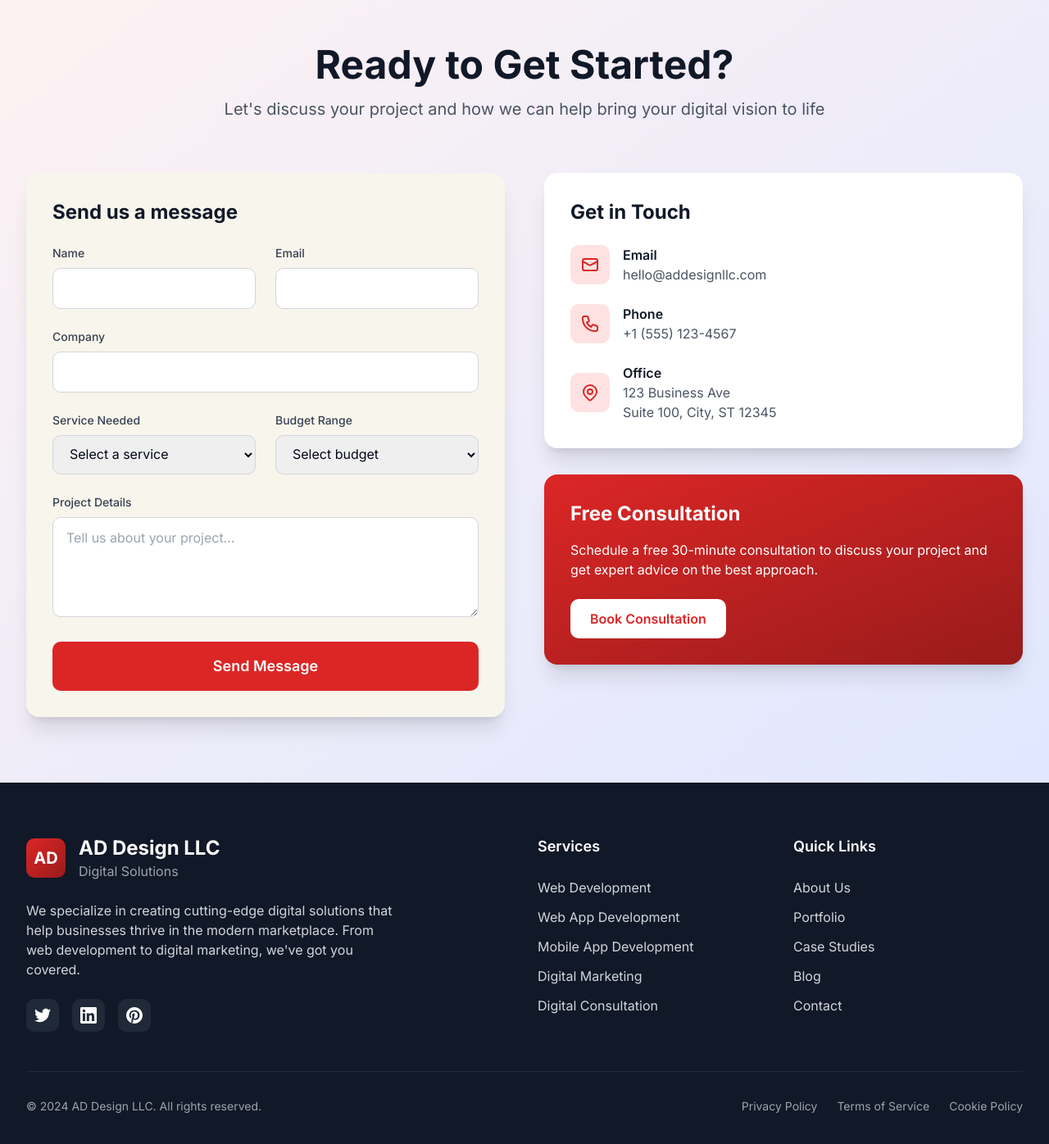
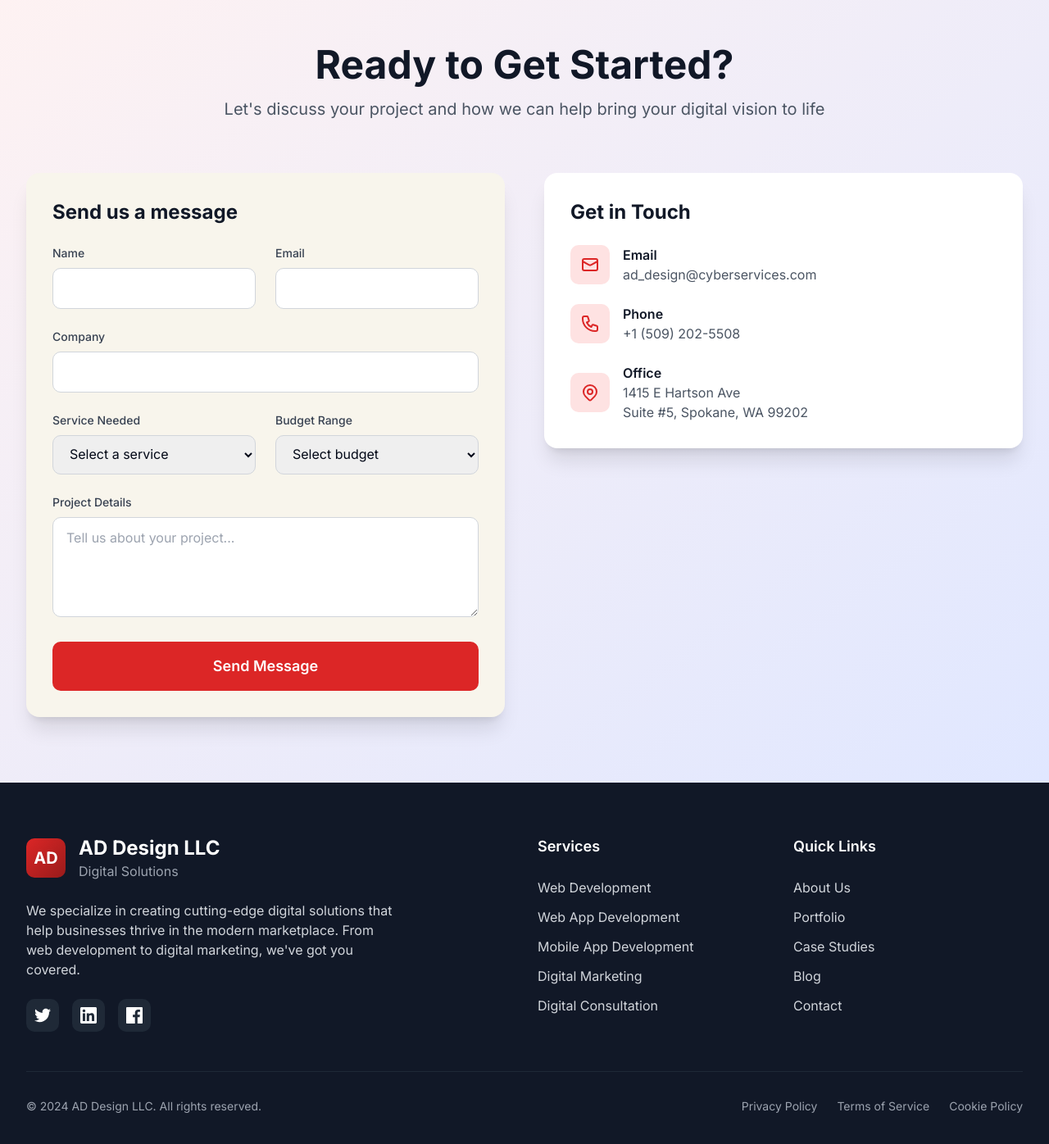
Before and after one commit to Ungabad/addesign-website, a React (Vite) app: page / in a window 1280 px wide. Shown: the part 5836-7232 px from the top of the page at 82% size. Built offline with nearby package versions, Linux system fonts and the light colour scheme.

Commit message:
Updated the socials and footer information

```diff
--- a/src/components/Contact.tsx
+++ b/src/components/Contact.tsx
@@ -148,7 +148,7 @@ const Contact: React.FC = () => {
                   </div>
                   <div>
                     <h4 className="font-semibold text-gray-900">Email</h4>
-                    <p className="text-gray-600">hello@addesignllc.com</p>
+                    <p className="text-gray-600">ad_design@cyberservices.com</p>
                   </div>
                 </div>
 
@@ -160,7 +160,7 @@ const Contact: React.FC = () => {
                   </div>
                   <div>
                     <h4 className="font-semibold text-gray-900">Phone</h4>
-                    <p className="text-gray-600">+1 (555) 123-4567</p>
+                    <p className="text-gray-600">+1 (509) 202-5508</p>
                   </div>
                 </div>
 
@@ -173,13 +173,13 @@ const Contact: React.FC = () => {
                   </div>
                   <div>
                     <h4 className="font-semibold text-gray-900">Office</h4>
-                    <p className="text-gray-600">123 Business Ave<br />Suite 100, City, ST 12345</p>
+                    <p className="text-gray-600">1415 E Hartson Ave<br />Suite #5, Spokane, WA 99202</p>
                   </div>
                 </div>
               </div>
             </div>
 
-            <div className="bg-gradient-to-br from-red-600 to-red-800 rounded-2xl shadow-xl p-8 text-white">
+            {/* <div className="bg-gradient-to-br from-red-600 to-red-800 rounded-2xl shadow-xl p-8 text-white">
               <h3 className="text-2xl font-bold mb-4">Free Consultation</h3>
               <p className="mb-6">
                 Schedule a free 30-minute consultation to discuss your project and get expert advice on the best approach.
@@ -187,7 +187,7 @@ const Contact: React.FC = () => {
               <button className="bg-white text-red-600 hover:bg-gray-100 px-6 py-3 rounded-lg font-semibold transition-all duration-300">
                 Book Consultation
               </button>
-            </div>
+            </div> */}
           </div>
         </div>
       </div>
--- a/src/components/Footer.tsx
+++ b/src/components/Footer.tsx
@@ -20,19 +20,19 @@ const Footer: React.FC = () => {
               We specialize in creating cutting-edge digital solutions that help businesses thrive in the modern marketplace. From web development to digital marketing, we've got you covered.
             </p>
             <div className="flex space-x-4">
-              <a href="#" className="w-10 h-10 bg-gray-800 rounded-lg flex items-center justify-center hover:bg-red-600 transition-colors duration-300">
+              <a href="https://x.com/AD_Design_LLC" className="w-10 h-10 bg-gray-800 rounded-lg flex items-center justify-center hover:bg-red-600 transition-colors duration-300">
                 <svg className="w-5 h-5" fill="currentColor" viewBox="0 0 24 24">
                   <path d="M24 4.557c-.883.392-1.832.656-2.828.775 1.017-.609 1.798-1.574 2.165-2.724-.951.564-2.005.974-3.127 1.195-.897-.957-2.178-1.555-3.594-1.555-3.179 0-5.515 2.966-4.797 6.045-4.091-.205-7.719-2.165-10.148-5.144-1.29 2.213-.669 5.108 1.523 6.574-.806-.026-1.566-.247-2.229-.616-.054 2.281 1.581 4.415 3.949 4.89-.693.188-1.452.232-2.224.084.626 1.956 2.444 3.379 4.6 3.419-2.07 1.623-4.678 2.348-7.29 2.04 2.179 1.397 4.768 2.212 7.548 2.212 9.142 0 14.307-7.721 13.995-14.646.962-.695 1.797-1.562 2.457-2.549z"/>
                 </svg>
               </a>
-              <a href="#" className="w-10 h-10 bg-gray-800 rounded-lg flex items-center justify-center hover:bg-red-600 transition-colors duration-300">
+              <a href="https://www.linkedin.com/company/ad-design-llc" className="w-10 h-10 bg-gray-800 rounded-lg flex items-center justify-center hover:bg-red-600 transition-colors duration-300">
                 <svg className="w-5 h-5" fill="currentColor" viewBox="0 0 24 24">
                   <path d="M20.447 20.452h-3.554v-5.569c0-1.328-.027-3.037-1.852-3.037-1.853 0-2.136 1.445-2.136 2.939v5.667H9.351V9h3.414v1.561h.046c.477-.9 1.637-1.85 3.37-1.85 3.601 0 4.267 2.37 4.267 5.455v6.286zM5.337 7.433c-1.144 0-2.063-.926-2.063-2.065 0-1.138.92-2.063 2.063-2.063 1.14 0 2.064.925 2.064 2.063 0 1.139-.925 2.065-2.064 2.065zm1.782 13.019H3.555V9h3.564v11.452zM22.225 0H1.771C.792 0 0 .774 0 1.729v20.542C0 23.227.792 24 1.771 24h20.451C23.2 24 24 23.227 24 22.271V1.729C24 .774 23.2 0 22.222 0h.003z"/>
                 </svg>
               </a>
-              <a href="#" className="w-10 h-10 bg-gray-800 rounded-lg flex items-center justify-center hover:bg-red-600 transition-colors duration-300">
-                <svg className="w-5 h-5" fill="currentColor" viewBox="0 0 24 24">
-                  <path d="M12.017 0C5.396 0 .029 5.367.029 11.987c0 5.079 3.158 9.417 7.618 11.174-.105-.949-.199-2.403.041-3.439.219-.937 1.406-5.957 1.406-5.957s-.359-.72-.359-1.781c0-1.663.967-2.911 2.168-2.911 1.024 0 1.518.769 1.518 1.688 0 1.029-.653 2.567-.992 3.992-.285 1.193.6 2.165 1.775 2.165 2.128 0 3.768-2.245 3.768-5.487 0-2.861-2.063-4.869-5.008-4.869-3.41 0-5.409 2.562-5.409 5.199 0 1.033.394 2.143.889 2.741.099.12.112.225.085.345-.09.375-.293 1.199-.334 1.363-.053.225-.172.271-.402.165-1.495-.69-2.433-2.878-2.433-4.646 0-3.776 2.748-7.252 7.92-7.252 4.158 0 7.392 2.967 7.392 6.923 0 4.135-2.607 7.462-6.233 7.462-1.214 0-2.357-.629-2.75-1.378l-.748 2.853c-.271 1.043-1.002 2.35-1.492 3.146C9.57 23.812 10.763 24.009 12.017 24c6.624 0 11.99-5.367 11.99-11.987C24.007 5.367 18.641.001 12.017.001z"/>
+              <a href="https://www.facebook.com/ADDesignLLC" className="w-10 h-10 bg-gray-800 rounded-lg flex items-center justify-center hover:bg-red-600 transition-colors duration-300" aria-label="Facebook">
+                <svg className="w-5 h-5" fill="currentColor" viewBox="0 0 24 24" aria-hidden="true">
+                  <path d="M22.675 0h-21.35C.6 0 0 .6 0 1.338v21.324C0 23.4.6 24 1.325 24H12.82v-9.294H9.692V11.01h3.128V8.413c0-3.1 1.893-4.788 4.658-4.788 1.325 0 2.463.098 2.795.142v3.24l-1.918.001c-1.504 0-1.796.717-1.796 1.767v2.318h3.587l-.467 3.696h-3.12V24h6.116C23.4 24 24 23.4 24 22.662V1.338C24 .6 23.4 0 22.675 0z" />
                 </svg>
               </a>
             </div>
@@ -55,10 +55,10 @@ const Footer: React.FC = () => {
             <h3 className="text-lg font-semibold mb-6">Quick Links</h3>
             <ul className="space-y-3">
               <li><a href="#" className="text-gray-300 hover:text-white transition-colors duration-300">About Us</a></li>
-              <li><a href="#" className="text-gray-300 hover:text-white transition-colors duration-300">Portfolio</a></li>
+              <li><a href="http://aaron-portfolio-seven.vercel.app" target='_blank' className="text-gray-300 hover:text-white transition-colors duration-300">Portfolio</a></li>
               <li><a href="#" className="text-gray-300 hover:text-white transition-colors duration-300">Case Studies</a></li>
               <li><a href="#" className="text-gray-300 hover:text-white transition-colors duration-300">Blog</a></li>
-              <li><a href="#" className="text-gray-300 hover:text-white transition-colors duration-300">Contact</a></li>
+              <li><a href="#contact" className="text-gray-300 hover:text-white transition-colors duration-300">Contact</a></li>
             </ul>
           </div>
         </div>
```
